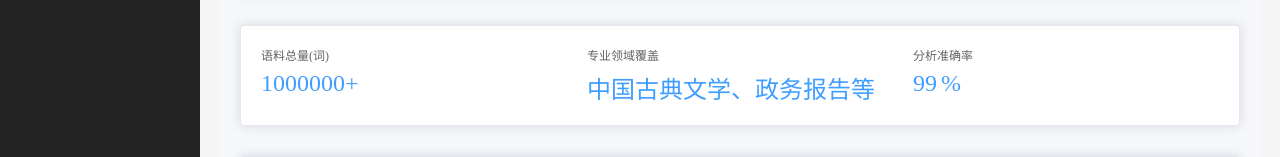
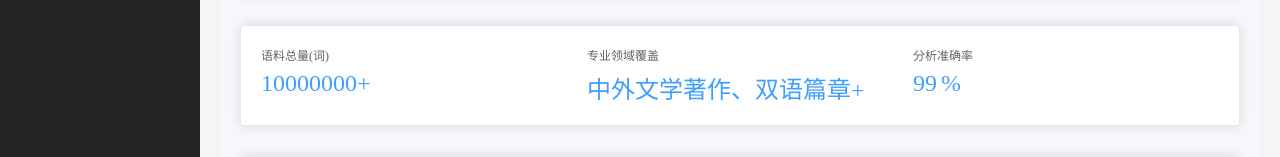
Before and after one commit to H-ok-mark/corpus, a Vue app: page /welcome in a window 1280 px wide. Shown: the part 419-576 px from the top of the page. Built offline with nearby package versions, Linux system fonts and the light colour scheme.

Commit message:
全国复赛1.0

```diff
--- a/src/views/Welcome.vue
+++ b/src/views/Welcome.vue
@@ -44,8 +44,8 @@
 
     // 平台统计数据
     const statistics = ref([
-        { value: '1000000+', title: '语料总量(词)' },
-        { value: '中国古典文学、政务报告等', title: '专业领域覆盖' },
+        { value: '10000000+', title: '语料总量(词)' },
+        { value: '中外文学著作、双语篇章+', title: '专业领域覆盖' },
         { value: 99, title: '分析准确率', suffix: '%' },
     ]);
 </script>
--- a/src/views/double_corpus/Translation.vue
+++ b/src/views/double_corpus/Translation.vue
@@ -913,9 +913,9 @@
 
             const before = text.substring(0, start);
             const highlighted = `<span class="${highlightClass}"
-                                                                                                                                                                                                                                                                                                                                                data-pair-id="${uniqueId}"
-                                                                                                                                                                                                                                                                                                                                                data-sentence-id="${sentenceId}"
-                                                                                                                                                                                                                                                                                                                                                data-index="${index}">${match.word}</span>`;
+                                                                                                                                                                                                                                                                                                                                                        data-pair-id="${uniqueId}"
+                                                                                                                                                                                                                                                                                                                                                        data-sentence-id="${sentenceId}"
+                                                                                                                                                                                                                                                                                                                                                        data-index="${index}">${match.word}</span>`;
             const after = text.substring(end);
 
             text = before + highlighted + after;
@@ -1235,9 +1235,9 @@
                                     <span v-if="simple" class="selected-corpus">
                                         {{
                                             selectedCorpus
-                                                ? selectedCorpus.name +
-                                                  selectedCorpus.id
-                                                : '无'
+                                                ? selectedCorpus.name
+                                                : //   selectedCorpus.id
+                                                  '无'
                                         }}
                                     </span>
                                     <span v-else class="selected-corpus">
```
